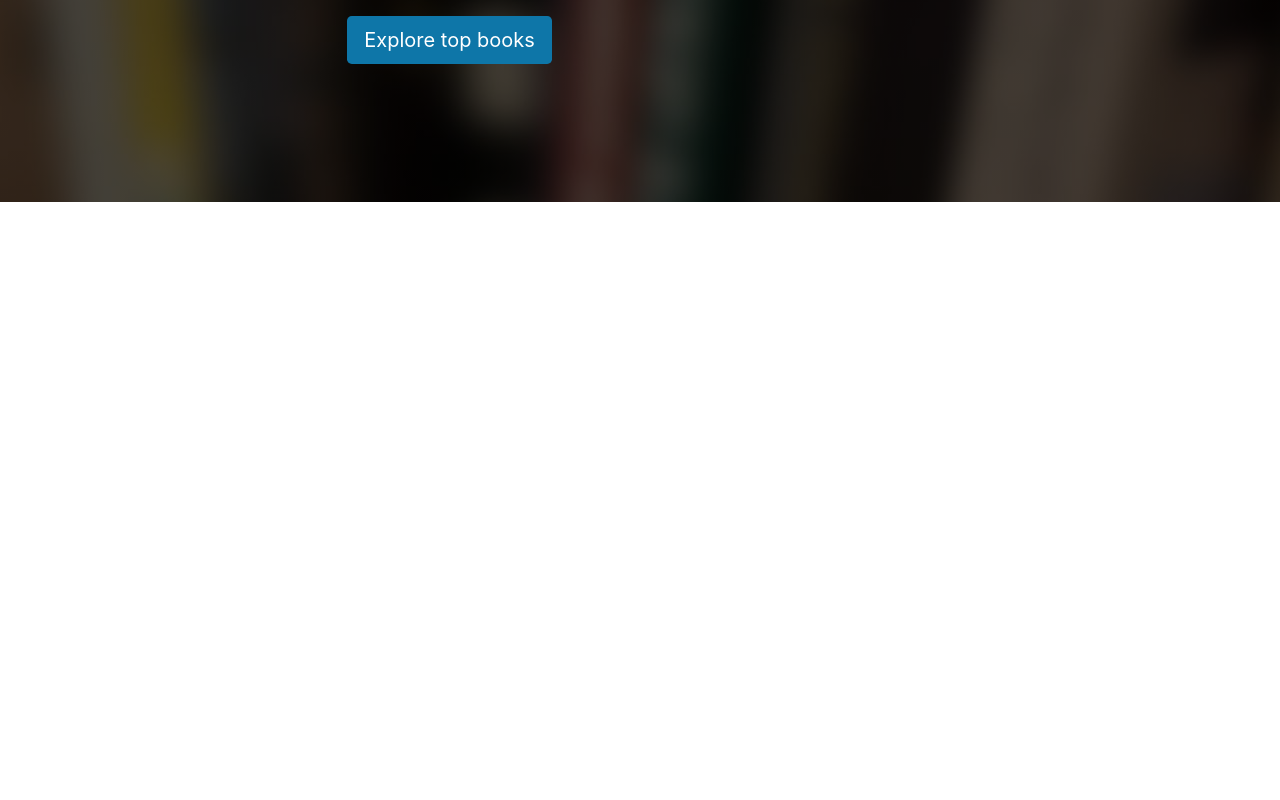
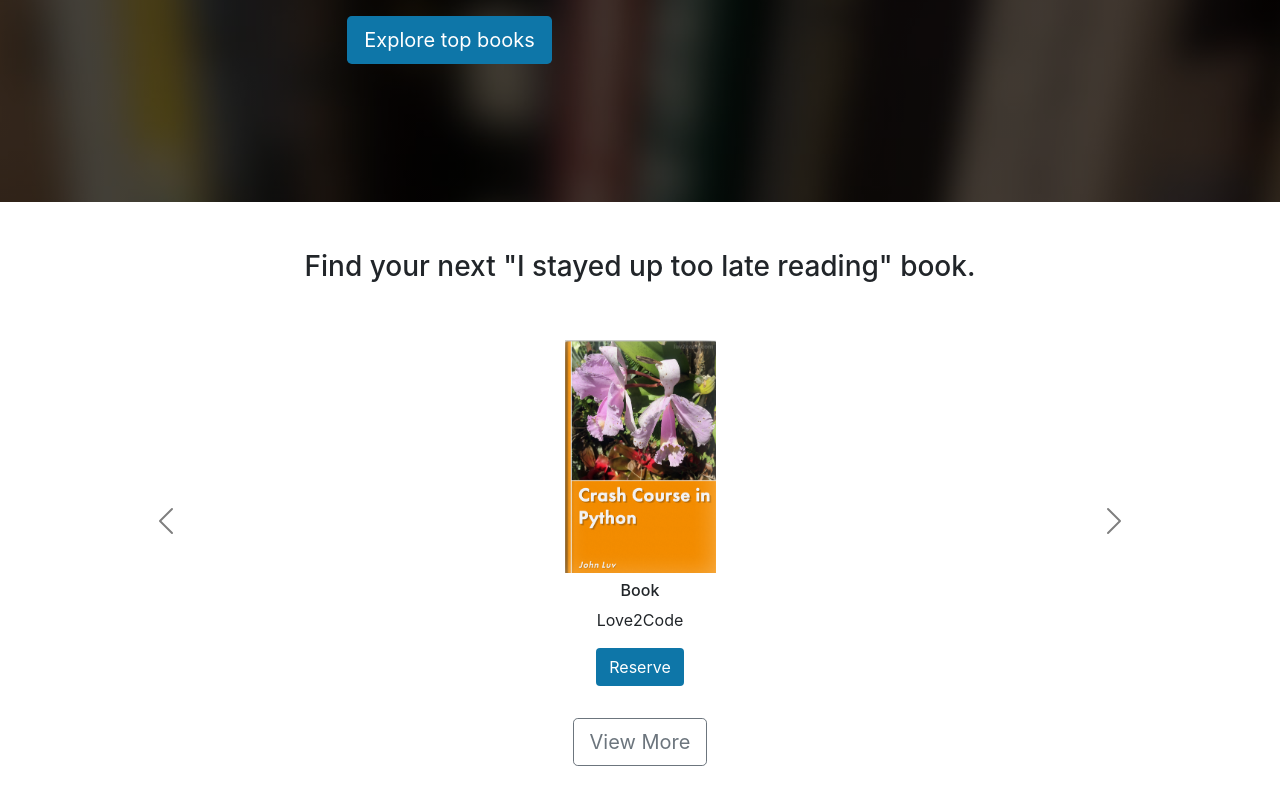
Before and after one commit to okaanyildiz/springboot-react-library-app, a React (Create React App) app in the folder frontend/: page / in a window 1280 px wide. Shown: the part 276-1076 px from the top of the page. Before the commit the page ends 800 px from the top, so only its background shows below. Built offline with nearby package versions, Linux system fonts and the light colour scheme; the HTML template or start-up script is replaced by a standard one.

Commit message:
Create Carousel component

```diff
--- a/frontend/src/App.tsx
+++ b/frontend/src/App.tsx
@@ -2,12 +2,14 @@
 import "./App.css";
 import { Navbar } from './layouts/NavbarAndFooter/Navbar';
 import { ExploreTopBooks } from './layouts/HomePage/ExploreTopBooks';
+import { Carousel } from './layouts/HomePage/Carousel';
 
 function App() {
   return (
     <>
       <Navbar />
       <ExploreTopBooks />
+      <Carousel />
     </>
   );
 
--- /dev/null
+++ b/frontend/src/layouts/HomePage/Carousel.tsx
@@ -0,0 +1,97 @@
+export const Carousel = () => {
+    return (
+        <div className='container mt-5' style={{ height: 550 }}>
+            <div className='homepage-carousel-title'>
+                <h3>Find your next "I stayed up too late reading" book.</h3>
+            </div>
+            <div id='carouselExampleControls' className='carousel carousel-dark slide mt-5
+                d-none d-lg-block' data-bs-interval='false'>
+
+                {/* Desktop */}
+                <div className='carousel-inner'>
+                    <div className='carousel-item active'>
+                        <div className='row d-flex justify-content-center align-items-center'>
+                            <div className='col-xs-6 col-sm-6 col-md-4 col-lg-3 mb-3'>
+                                <div className='text-center'>
+                                    <img
+                                        src={require('./../../Images/BooksImages/book-luv2code-1000.png')}
+                                        width='151'
+                                        height='233'
+                                        alt="book"
+                                    />
+                                    <h6 className='mt-2'>Book</h6>
+                                    <p>Love2Code</p>
+                                    <a className='btn main-color text-white' href='#'>Reserve</a>
+                                </div>
+                            </div>
+                        </div>
+                    </div>
+                    <div className='carousel-item'>
+                        <div className='row d-flex justify-content-center align-items-center'>
+                            <div className='col-xs-6 col-sm-6 col-md-4 col-lg-3 mb-3'>
+                                <div className='text-center'>
+                                    <img
+                                        src={require('./../../Images/BooksImages/book-luv2code-1000.png')}
+                                        width='151'
+                                        height='233'
+                                        alt="book"
+                                    />
+                                    <h6 className='mt-2'>Book</h6>
+                                    <p>Luv2Code</p>
+                                    <a className='btn main-color text-white' href='#'>Reserve</a>
+                                </div>
+                            </div>
+                        </div>
+                    </div>
+                    <div className='carousel-item'>
+                        <div className='row d-flex justify-content-center align-items-center'>
+                            <div className='col-xs-6 col-sm-6 col-md-4 col-lg-3 mb-3'>
+                                <div className='text-center'>
+                                    <img
+                                        src={require('./../../Images/BooksImages/book-luv2code-1000.png')}
+                                        width='151'
+                                        height='233'
+                                        alt="book"
+                                    />
+                                    <h6 className='mt-2'>Book</h6>
+                                    <p>Luv2Code</p>
+                                    <a className='btn main-color text-white' href='#'>Reserve</a>
+                                </div>
+                            </div>
+                        </div>
+                    </div>
+                    <button className='carousel-control-prev' type='button'
+                        data-bs-target='#carouselExampleControls' data-bs-slide='prev'>
+                        <span className='carousel-control-prev-icon' aria-hidden='true'></span>
+                        <span className='visually-hidden'>Previous</span>
+                    </button>
+                    <button className='carousel-control-next' type='button'
+                        data-bs-target='#carouselExampleControls' data-bs-slide='next'>
+                        <span className='carousel-control-next-icon' aria-hidden='true'></span>
+                        <span className='visually-hidden'>Next</span>
+                    </button>
+                </div>
+            </div>
+
+            {/* Mobile */}
+            <div className='d-lg-none mt-3'>
+                <div className='row d-flex justify-content-center align-items-center'>
+                    <div className='text-center'>
+                        <img
+                            src={require('./../../Images/BooksImages/book-luv2code-1000.png')}
+                            width='151'
+                            height='233'
+                            alt="book"
+                        />
+                        <h6 className='mt-2'>Book</h6>
+                        <p>Luv2Code</p>
+                        <a className='btn main-color text-white' href='#'>Reserve</a>
+                    </div>
+                </div>
+            </div>
+            <div className='homepage-carousel-title mt-3'>
+                <a className='btn btn-outline-secondary btn-lg' href='#'>View More</a>
+            </div>
+        </div>
+    );
+}
--- a/frontend/src/layouts/NavbarAndFooter/Navbar.tsx
+++ b/frontend/src/layouts/NavbarAndFooter/Navbar.tsx
@@ -2,7 +2,7 @@
     return (
         <nav className='navbar navbar-expand-lg navbar-dark main-color py-3'>
             <div className='container-fluid'>
-                <span className='navbar-brand'>Luv 2 Read</span>
+                <span className='navbar-brand'>Love 2 Read</span>
                 <button className='navbar-toggler' type='button'
                     data-bs-toggle='collapse' data-bs-target='#navbarNavDropdown'
                     aria-controls='navbarNavDropdown' aria-expanded='false'
```
